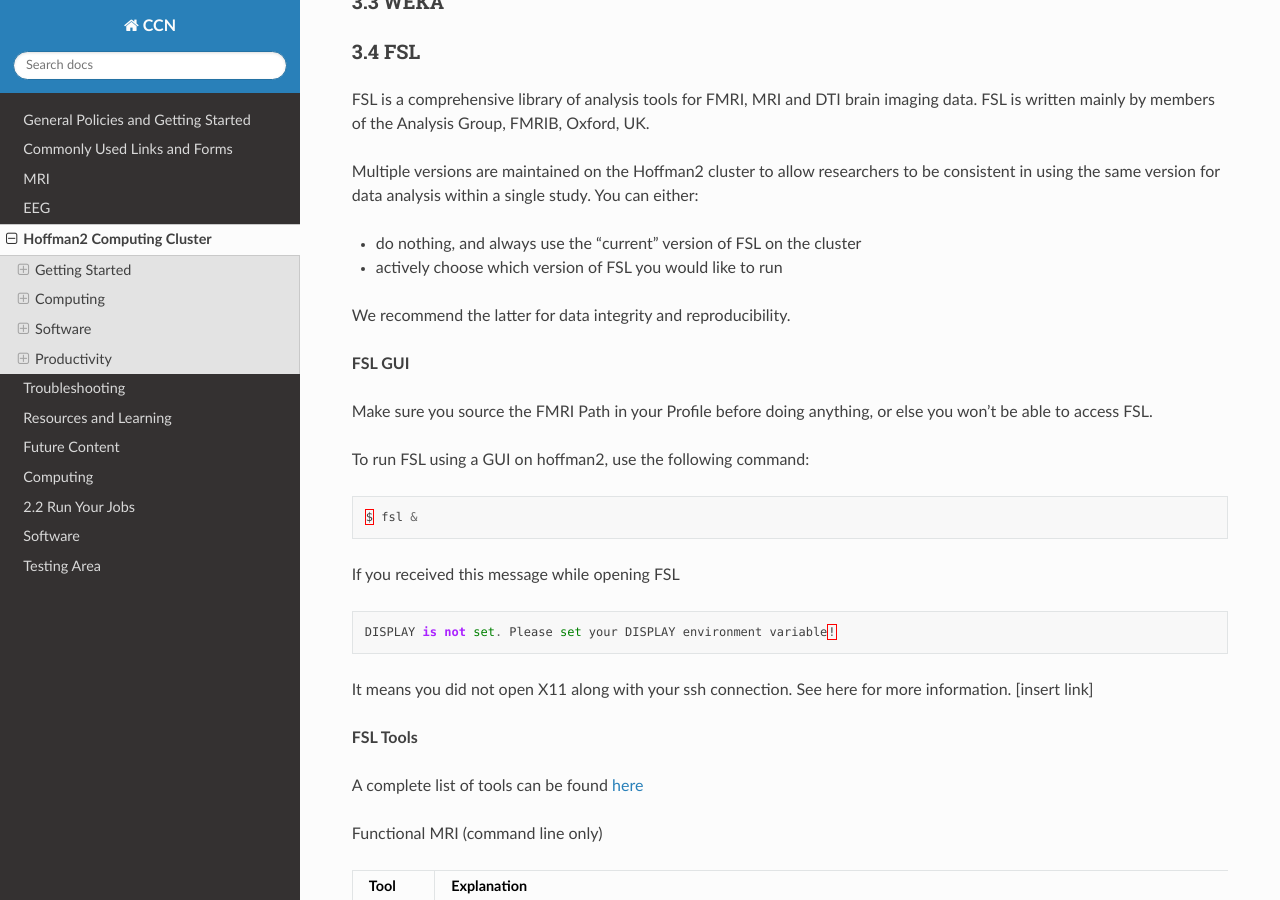
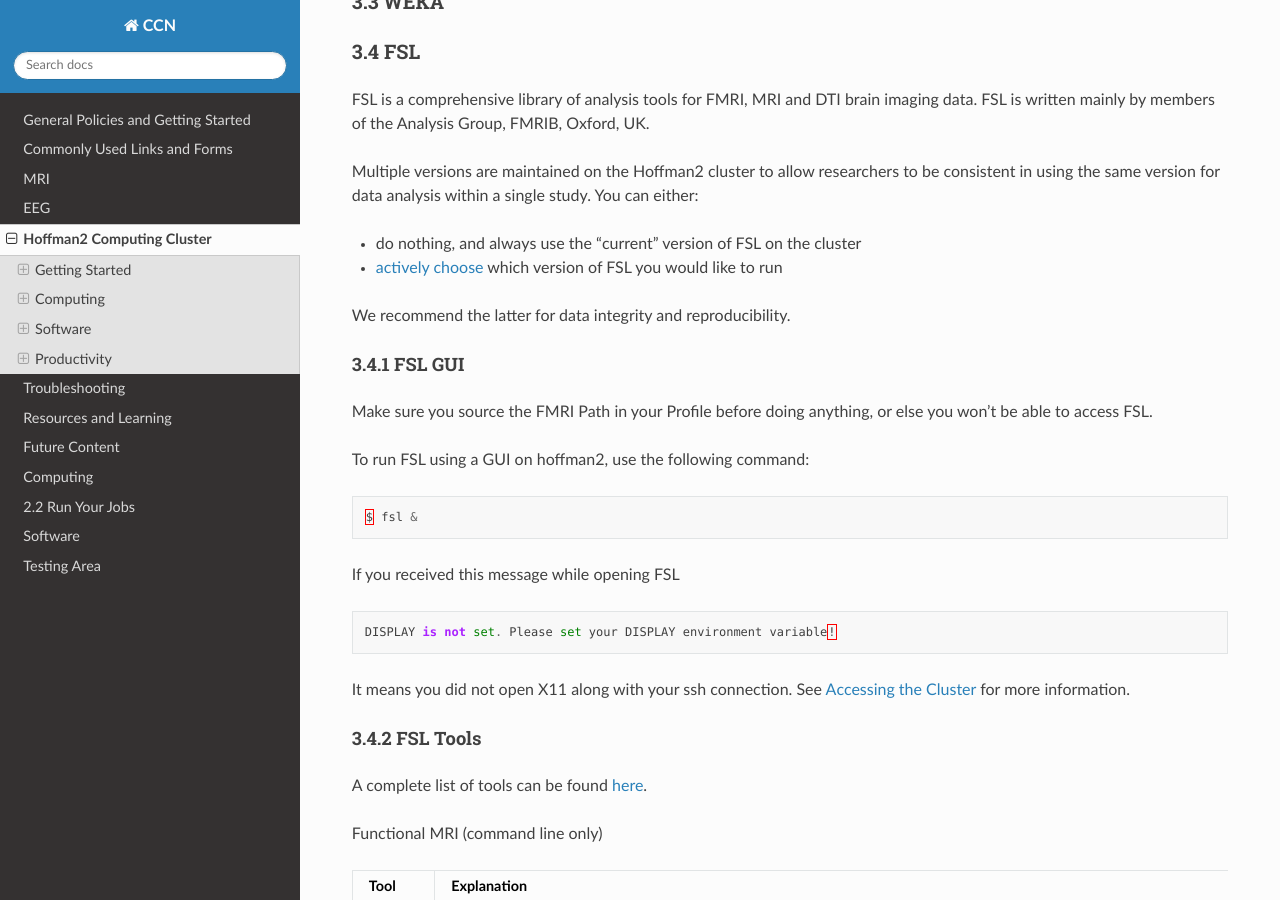
Before and after one commit to CCN-Support/CCN_Wiki, a Sphinx documentation site: the page built from docs/source/hoffman.rst, in a window 1280 px wide and 900 px high, scrolled down 30633 px. Built offline with Sphinx 7.4.7 and the Read the Docs theme 3.1.0, drawn with Linux system fonts in a browser that asks for light colours; some of the changed text lies outside the part shown.

Commit message:
Update hoffman.rst

```diff
--- a/docs/source/hoffman.rst
+++ b/docs/source/hoffman.rst
@@ -1743,11 +1743,12 @@
 Multiple versions are maintained on the Hoffman2 cluster to allow researchers to be consistent in using the same version for data analysis within a single study. You can either:
 
 - do nothing, and always use the "current" version of FSL on the cluster
-- actively choose which version of FSL you would like to run
+- `actively choose <https://ccn-wiki.readthedocs.io/en/latest/hoffman.html#fsl>`_ which version of FSL you would like to run
 
 We recommend the latter for data integrity and reproducibility.
 
-**FSL GUI**
+3.4.1 FSL GUI
+^^^^^^^^^^^^^
 
 Make sure you source the FMRI Path in your Profile before doing anything, or else you won't be able to access FSL.
 
@@ -1763,11 +1764,12 @@
 
    DISPLAY is not set. Please set your DISPLAY environment variable!
 
-It means you did not open X11 along with your ssh connection. See here for more information. [insert link]
-
-**FSL Tools**
-
-A complete list of tools can be found `here <http://www.fmrib.ox.ac.uk/fsl/fsl/list.html>`_
+It means you did not open X11 along with your ssh connection. See `Accessing the Cluster <https://ccn-wiki.readthedocs.io/en/latest/hoffman.html#accessing-the-cluster>`_ for more information.
+
+3.4.2 FSL Tools
+^^^^^^^^^^^^^^^
+
+A complete list of tools can be found `here <http://www.fmrib.ox.ac.uk/fsl/fsl/list.html>`_.
 
 Functional MRI (command line only)
 
@@ -1829,7 +1831,8 @@
    * - `fslview <http://www.fmrib.ox.ac.uk/fsl/fslview/index.html>`_
      - Interactive display tool for 3D and 4D data.
 
-**Cluster**
+3.4.3 Cluster
+^^^^^^^^^^^^^
 
 Scripts that self-submit:
 
@@ -1848,7 +1851,8 @@
 - `flirt <http://www.fmrib.ox.ac.uk/fsl/flirt/index.html>`_
 - `Possum <http://www.fmrib.ox.ac.uk/fsl/possum/index.html>`_
 
-**NO_FSL_JOBS**
+3.4.4 NO_FSL_JOBS
+^^^^^^^^^^^^^^^^^
 
 Sometimes FSL doesn't know how to allocate enough resources for its jobs properly. Specifically we have found the FEAT tool often unable to do this for group analyses or other complex tasks. So we did some tinkering with FSL to allow you to override its job submission on Hoffman2 and run it like it was just on your laptop. **The trick is to set ``NO_FSL_JOBS=true`` in your environment and FSL will not submit jobs.**
 
@@ -1889,7 +1893,8 @@
 
 And the FSL commands will be sent into the queue to run with your time and memory constraints rather than FSL's. This may take some playing with to get the time and memory allocations correct, but at least you have the ability to tweak them.
 
-**FSL GPU**
+3.4.5 FSL GPU
+^^^^^^^^^^^^^
 
 Some FSL tools, like eddy and bedpostx, can utilize Hofmman's GPU architecture to speed up their processing times. Below is an example of how to request a CUDA 9.1-enabled GPU node.
 
@@ -1904,9 +1909,10 @@
 
   # now run eddy_cuda9.1 or bedpostx_gpu
 
-**Known Issue in Hoffman**
-
-When using noMachine with newer version (6.0.7.x) of FSL, user might get errors as the following
+3.4.6 Known Issue in Hoffman
+^^^^^^^^^^^^^^^^^^^^^^^^^^^^
+
+When using NoMachine with newer version (6.0.7.x) of FSL, user might get errors such as the following:
 
 .. code-block:: python
 
```
